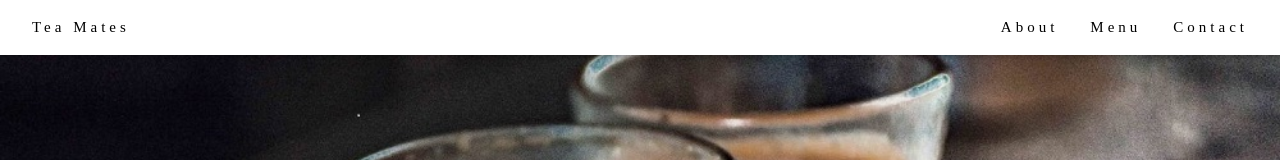
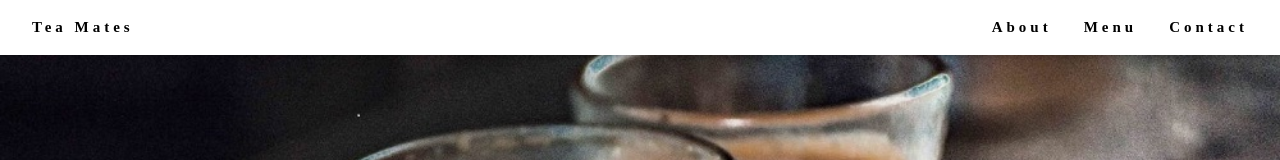
Before and after one commit to SaiTeja2904/Startup_Tea_Mates, a plain HTML site: page index.html in a window 1280 px wide. Shown: the top 160 px of the page. Drawn offline with nearby package versions, Linux system fonts and the light colour scheme.

Commit message:
amended site style

```diff
--- a/index.html
+++ b/index.html
@@ -16,7 +16,7 @@ h1, h2, h3, h4, h5, h6 {
 <!-- Navbar (sit on top) -->
 <div class="w3-top">
   <div class="w3-bar w3-white w3-padding w3-card" style="letter-spacing:4px;">
-    <a href="#home" class="w3-bar-item w3-button">Tea Mates</a>
+    <a href="#home" class="w3-bar-item w3-button"><b>Tea Mates<b></a>
     <!-- Right-sided navbar links. Hide them on small screens -->
     <div class="w3-right w3-hide-small">
       <a href="#about" class="w3-bar-item w3-button">About</a>
```
